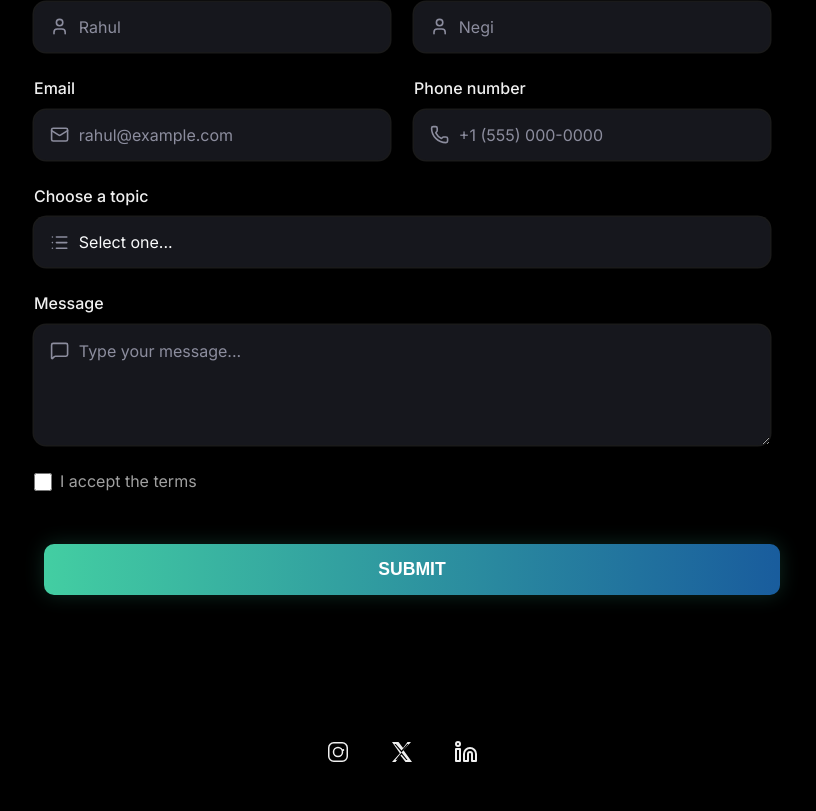
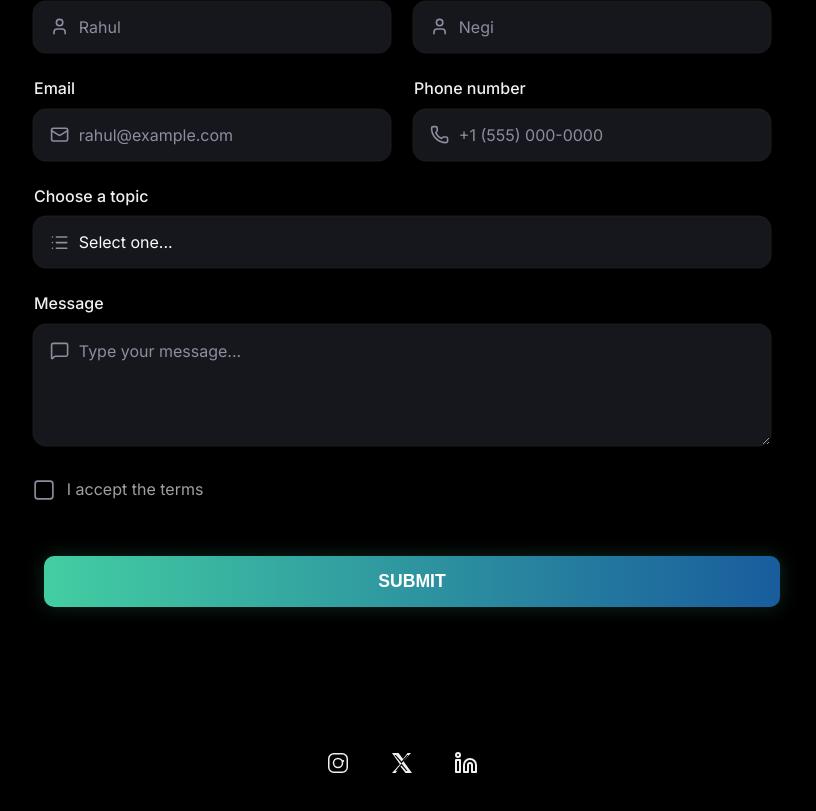
Before and after one commit to RahulNegi7/Portfolio_main, a React (Vite) app: page / in a window 1280 px wide. Shown: the part 3780-4591 px from the top of the page, without its empty margins (238-1054 px from the left). Built offline with nearby package versions, Linux system fonts and the light colour scheme.

Commit message:
Implement Uiverse animated SVG checkbox for terms and conditions

```diff
--- a/src/components/Contact.jsx
+++ b/src/components/Contact.jsx
@@ -65,9 +65,15 @@ const Contact = () => {
             </div>
           </div>
 
-          <div style={{ display: 'flex', alignItems: 'center', gap: '0.5rem', marginBottom: '1rem' }}>
-            <input type="checkbox" id="terms" name="terms" style={{ width: '18px', height: '18px', accentColor: 'var(--accent-purple)' }} />
-            <label htmlFor="terms" style={{ color: 'var(--text-muted)' }}>I accept the terms</label>
+          <div style={{ display: 'flex', alignItems: 'center', gap: '0.8rem', marginBottom: '1.2rem', marginTop: '0.5rem' }}>
+            <input type="checkbox" id="terms" name="terms" className="hidden-checkbox" />
+            <label htmlFor="terms" className="check">
+              <svg width="20px" height="20px" viewBox="0 0 18 18">
+                <path d="M1,9 L1,3.5 C1,2 2,1 3.5,1 L14.5,1 C16,1 17,2 17,3.5 L17,14.5 C17,16 16,17 14.5,17 L3.5,17 C2,17 1,16 1,14.5 L1,9 Z" />
+                <polyline points="1 9 7 14 15 4" />
+              </svg>
+            </label>
+            <label htmlFor="terms" style={{ color: 'var(--text-muted)', cursor: 'pointer', userSelect: 'none' }}>I accept the terms</label>
           </div>
 
           <button type="button" className="btn-grad" style={{ width: '100%', fontSize: '1.1rem' }}>Submit</button>
--- a/src/index.css
+++ b/src/index.css
@@ -593,6 +593,80 @@ a {
   color: #43cea2; /* icon lights up green */
 }
 
+/* Custom Animated Checkbox */
+.hidden-checkbox {
+  display: none;
+}
+
+.check {
+  cursor: pointer;
+  position: relative;
+  margin: 0;
+  width: 20px;
+  height: 20px;
+  -webkit-tap-highlight-color: transparent;
+  transform: translate3d(0, 0, 0);
+  display: block;
+}
+
+.check:before {
+  content: "";
+  position: absolute;
+  top: -14px;
+  left: -14px;
+  width: 48px;
+  height: 48px;
+  border-radius: 50%;
+  background: rgba(67, 206, 162, 0.1);
+  opacity: 0;
+  transition: opacity 0.2s ease;
+}
+
+.check svg {
+  position: relative;
+  z-index: 1;
+  fill: none;
+  stroke-linecap: round;
+  stroke-linejoin: round;
+  stroke: #8c8d9e;
+  stroke-width: 1.5;
+  transform: translate3d(0, 0, 0);
+  transition: all 0.2s ease;
+}
+
+.check svg path {
+  stroke-dasharray: 60;
+  stroke-dashoffset: 0;
+}
+
+.check svg polyline {
+  stroke-dasharray: 22;
+  stroke-dashoffset: 66;
+}
+
+.check:hover:before {
+  opacity: 1;
+}
+
+.check:hover svg {
+  stroke: #43cea2;
+}
+
+.hidden-checkbox:checked + .check svg {
+  stroke: #43cea2;
+}
+
+.hidden-checkbox:checked + .check svg path {
+  stroke-dashoffset: 60;
+  transition: all 0.3s linear;
+}
+
+.hidden-checkbox:checked + .check svg polyline {
+  stroke-dashoffset: 42;
+  transition: all 0.2s linear;
+  transition-delay: 0.15s;
+}
+
 /* Banter Loader Navbar Logo */
 .banter-loader {
   position: relative;
```
